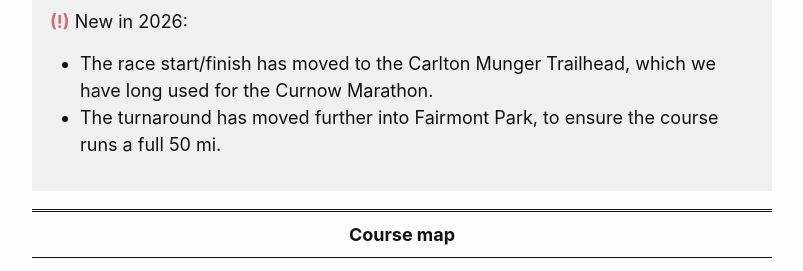
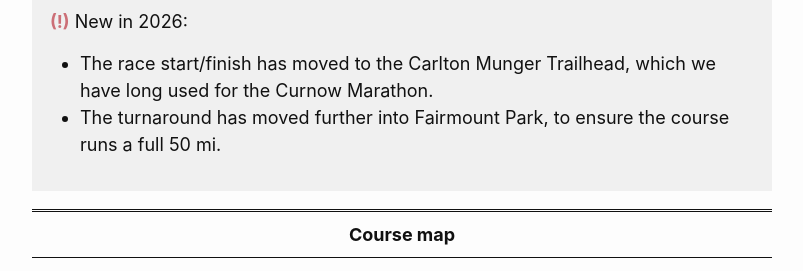
Before and after one commit to nmtc-run/nmtc-run.github.io, a Jekyll site: the page built from pages/event-voyageur.md, in a window 1280 px wide and 1400 px high, scrolled down 1267 px. Shown: the part 153-424 px from the top of the window, without its empty margins (238-1041 px from the left). Built offline with Jekyll 4.4.1, drawn with Linux system fonts in a browser that asks for light colours; some of the changed text lies outside the part shown.

Commit message:
Restored references to Turnaround: Zoo (removed Fairmount) and fixed typos Fairmont->Fairmount

```diff
--- a/_data/as-curnow.yml
+++ b/_data/as-curnow.yml
@@ -8,7 +8,7 @@
     drop-bags: Yes
     map-color: rgb(15,157,88)
     latLong: 46.72757, -92.19056
-    parking: We encourage runners to take advantage of the bus from the finish line; however, there are limited spaces available in the Fairmont Park gravel parking lot (adjacent to the Lake Superior Zoo). Runners are responsible for finding a way back to their vehicles.
+    parking: We encourage runners to take advantage of the bus from the finish line; however, there are limited spaces available in the Fairmount Park gravel parking lot (adjacent to the Lake Superior Zoo). Runners are responsible for finding a way back to their vehicles.
 
 -   name: Becks Road
     split: 7.3
--- a/_data/as-voyageur.yml
+++ b/_data/as-voyageur.yml
@@ -46,7 +46,7 @@
     latLong: 46.69069, -92.27712
     parking: For the safety of our runners, please help us prevent crowding. Park on the road and spectate from the designated area at aid station or further down the trail toward the bridge.
 
--   name: "Turnaround: Fairmont Park"
+-   name: "Turnaround: Zoo"
     total: 24.1
     split: 7.1
     next: 7.1
@@ -56,7 +56,7 @@
     drop-bags: Yes
     map-color: rgb(15,157,88)
     latLong: 46.726904, -92.19036
-    parking: Fairmont Park has its own gravel parking lot. This lot is adjacent to the paved Lake Superior Zoo parking lot; help us be a good neighber—do *not* park in the Zoo lot.
+    parking: Use the Fairmount Park gravel lot adjacent to the paved Lake Superior Zoo parking lot; help us be a good neighber—do *not* park in the Zoo lot.
 
 -   name: "Becks Road"
     total: 31.2
--- a/pages/event-voyageur.md
+++ b/pages/event-voyageur.md
@@ -11,7 +11,7 @@
 ascent: 5,000 ft
 descent: 5,000 ft
 description: |-
-  Founded in 1982, the Minnesota Voyageur 50 Mile Trail Ultramarathon is one of the oldest trail ultras in the nation. The race follows a rugged, varied, out-and-back course that takes runners on a journey from Carlton, MN, through Jay Cooke State Park, and heads northeast over difficult, rough woodland trails to Duluth, MN—and back. Enjoy scenic overlooks of Lake Superior and cross the iconic Swinging Bridge over the dalles of the St. Louis River. </br></br>Weather for the Minnesota Voyageur can be extreme. There have been several years when it was hot and humid—including 2003 when it was brutally hot with 90 percent humidity. In other years it has been cool, in the mid-50’s, and wet. Plan for everything except snow—at least not so far! </br></br> <span class="nb" style="font-weight:bold;">(!)</span> New in 2026: <ul><li>The race start/finish has moved to the Carlton Munger Trailhead, which we have long used for the Curnow Marathon.</li><li>The turnaround has moved further into Fairmont Park, to ensure the course runs a full 50 mi.</li></ul>
+  Founded in 1982, the Minnesota Voyageur 50 Mile Trail Ultramarathon is one of the oldest trail ultras in the nation. The race follows a rugged, varied, out-and-back course that takes runners on a journey from Carlton, MN, through Jay Cooke State Park, and heads northeast over difficult, rough woodland trails to Duluth, MN—and back. Enjoy scenic overlooks of Lake Superior and cross the iconic Swinging Bridge over the dalles of the St. Louis River. </br></br>Weather for the Minnesota Voyageur can be extreme. There have been several years when it was hot and humid—including 2003 when it was brutally hot with 90 percent humidity. In other years it has been cool, in the mid-50’s, and wet. Plan for everything except snow—at least not so far! </br></br> <span class="nb" style="font-weight:bold;">(!)</span> New in 2026: <ul><li>The race start/finish has moved to the Carlton Munger Trailhead, which we have long used for the Curnow Marathon.</li><li>The turnaround has moved further into Fairmount Park, to ensure the course runs a full 50 mi.</li></ul>
 plotaroute-id: 2059255
 strava-id: 3207869585823066736
 google-map-id: 1jQCEbQoT-Y4WGaQSeP4dfwr9oFJF7nE
```
Also changed, not shown: pages/event-curnow.md (+1 -1 lines).
